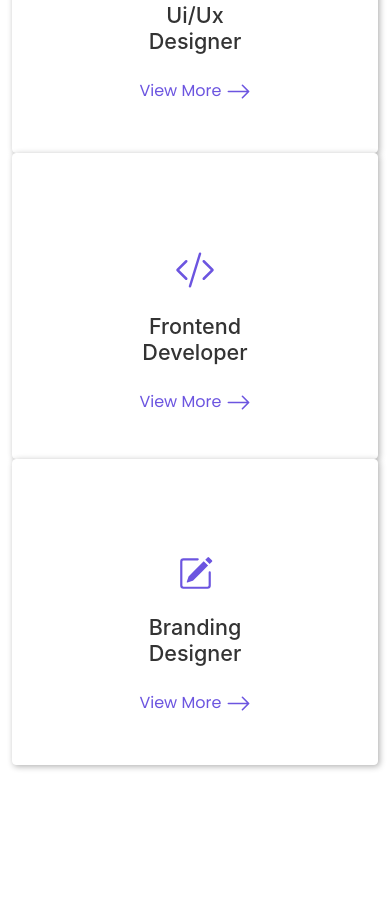
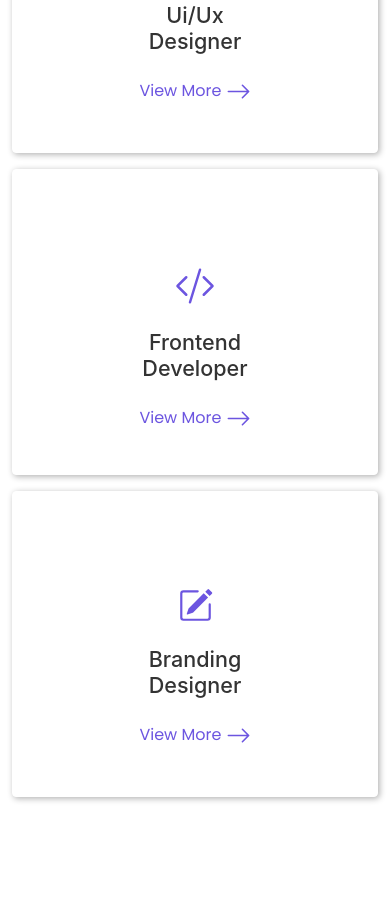
Before and after one commit to ibrahimkhalilme/alexa, a plain HTML site: page index.html in a window 390 px wide. Shown: the part 4002-4924 px from the top of the page. Drawn offline with nearby package versions, Linux system fonts and the light colour scheme.

Commit message:
Update index.html

```diff
--- a/index.html
+++ b/index.html
@@ -469,7 +469,7 @@
                         </div>
                     </div>
                 </div>
-                <div class="col-md-4">
+                <div class="col-md-4 my-3 my-md-0">
                     <div class="card">
                         <div class="card-body">
                             <svg xmlns="http://www.w3.org/2000/svg" width="40" height="40" fill="#6c55e0" class="bi bi-code-slash" viewBox="0 0 16 16">
```
